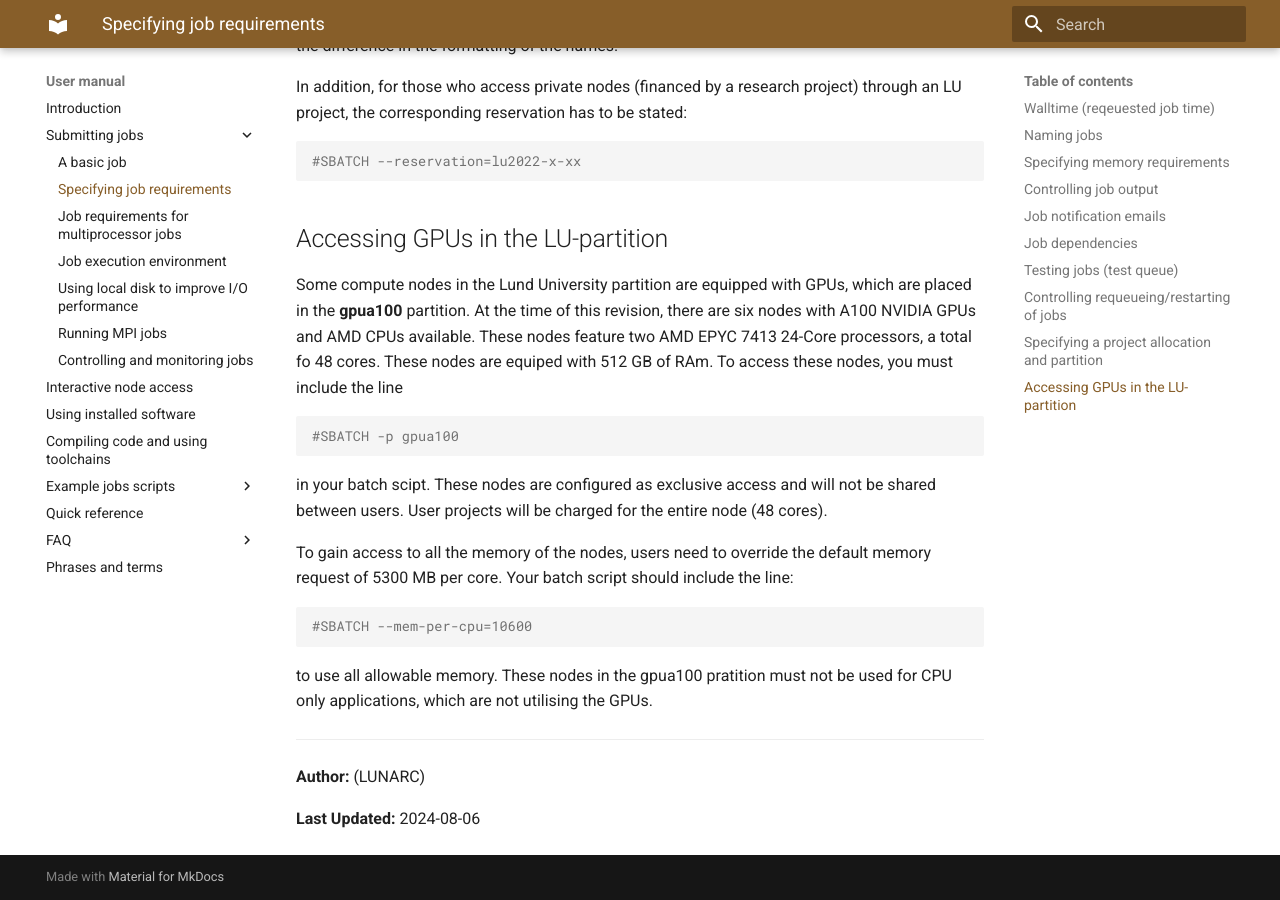
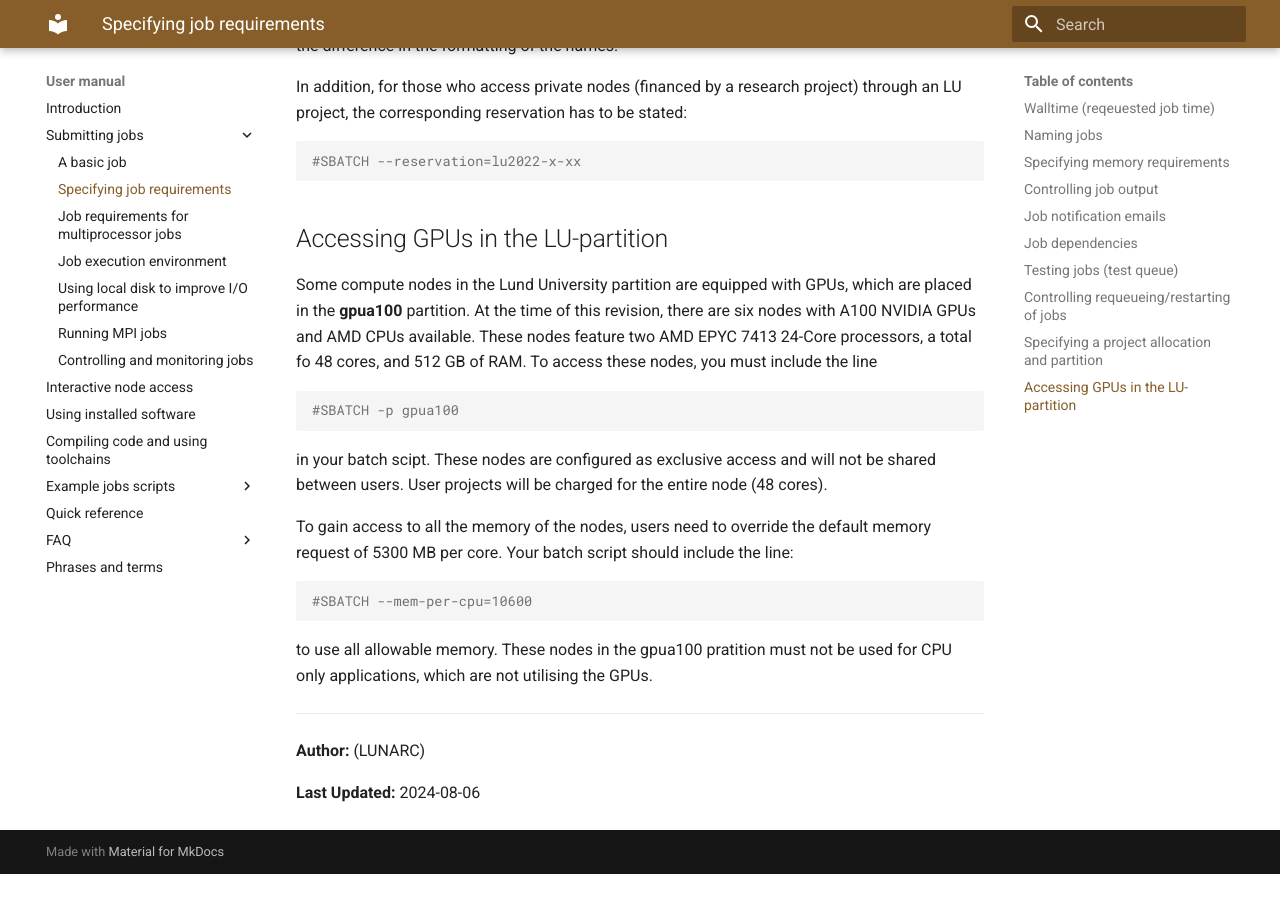
Before and after one commit to lunarc/lunarc_docs, an MkDocs documentation site: the page built from docs/manual/submitting_jobs/manual_specifying_requirements.md, in a window 1280 px wide and 900 px high, scrolled down 4120 px. Built offline with MkDocs 1.6.1 and Material for MkDocs 9.7.7, drawn with Linux system fonts in a browser that asks for light colours; comment, search, counter and statistics services are not loaded; after the commit the page ends 4994 px from its top, so only the background shows below that.

Commit message:
Further clarification of gpua100 partition

````diff
--- a/docs/manual/submitting_jobs/manual_specifying_requirements.md
+++ b/docs/manual/submitting_jobs/manual_specifying_requirements.md
@@ -137,7 +137,7 @@ In addition, for those who access private nodes (financed by a research project)
 
 ## Accessing GPUs in the LU-partition
 
-Some compute nodes in the Lund University partition are equipped with GPUs, which are placed in the **gpua100** partition. At the time of this revision, there are six nodes with A100 NVIDIA GPUs and AMD CPUs available.  These nodes feature two AMD EPYC 7413 24-Core processors, a total fo 48 cores.   These nodes are equiped with 512 GB of RAm. To access these nodes, you must include the line
+Some compute nodes in the Lund University partition are equipped with GPUs, which are placed in the **gpua100** partition. At the time of this revision, there are six nodes with A100 NVIDIA GPUs and AMD CPUs available.  These nodes feature two AMD EPYC 7413 24-Core processors, a total fo 48 cores, and 512 GB of RAM. To access these nodes, you must include the line
 
 ```bash
 #SBATCH -p gpua100
````
